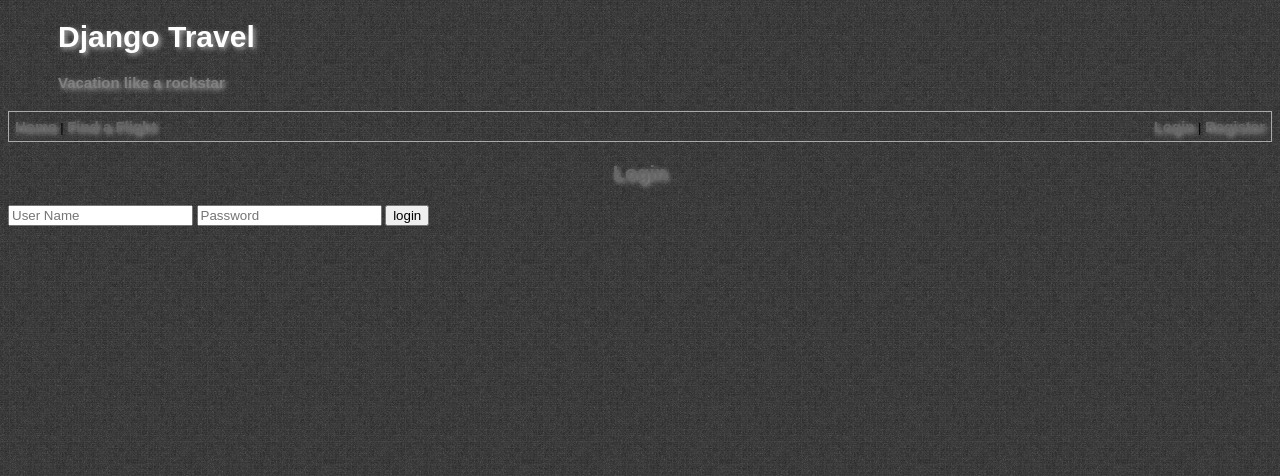
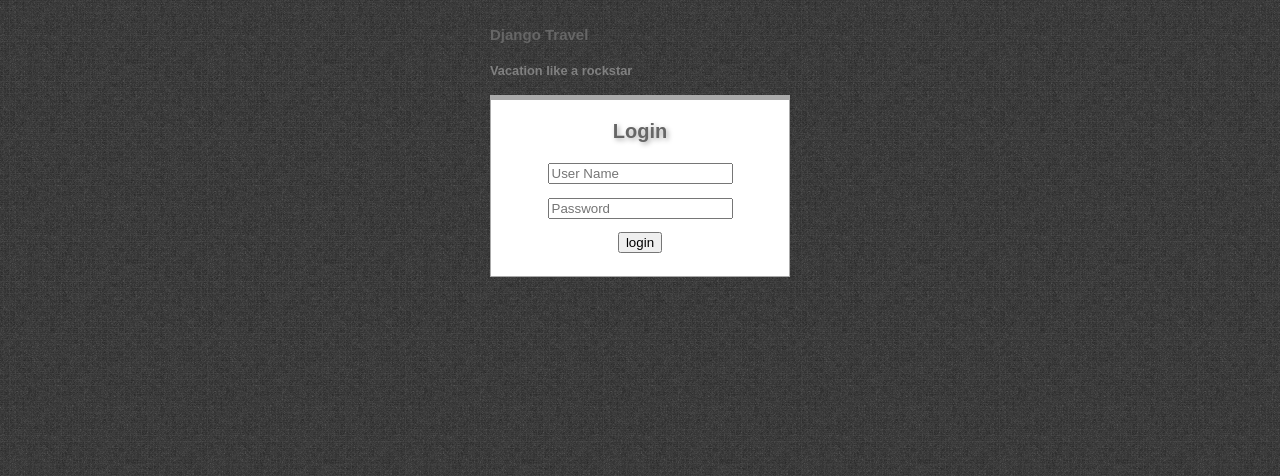
Before and after one commit to wtneal/airline_reservations, a Django app: page /login in a window 1280 px wide. Shown: the top 476 px of the page. Run offline with Django 3.2, Linux system fonts and the light colour scheme; parts of the project's set-up code (start-up, migrations or seed data) failed here and were passed over; some libraries are stand-ins or nearby versions.

Commit message:
template and style updates

```diff
--- a/static/css/style.css
+++ b/static/css/style.css
@@ -4,12 +4,18 @@ body {
     font-size: 80%;
 }
 
-h1{ font-weight: bold; text-indent: 50px;
+h1 {
+    font-weight: bold;
     color: white;
 }
+
+h1 a {
+    text-
+    font-size: 1em;
+}
+
 h4 {
     font-weight: bold;
-    text-indent: 50px;
     color: grey;
 }
 
@@ -21,7 +27,6 @@ th, td {
 
 a {
     font-size: 15px;
-    text-shadow: 2px 2px 5px #AAA;
     color: #666;
     text-decoration: none;
     font-weight: bold;
@@ -29,6 +34,10 @@ a {
 
 a:hover {
     color: #99C;
+}
+
+label {
+    display: block;
 }
 
 .page {
@@ -48,11 +57,25 @@ a:hover {
     border-style: solid;
 }
 
-.login-box {
+.login-page {
     margin: 0 auto;
     min-height: 100%;
-    width: 300px
+    width: 300px;
     position: relative;
+}
+
+.login-box {
+    background-color: white;
+    margin-bottom: 9px;
+    padding-bottom: 10px;
+    border-width: 5px 1px 1px 1px;
+    border-color: #AAAAAA;
+    border-style: solid;
+}
+
+.login-box input {
+    display: block;
+    margin: 1em auto;
 }
 
 .flight-listings {
--- a/templates/login.html
+++ b/templates/login.html
@@ -2,33 +2,15 @@
 <html lang=en>
 <head>
     <meta charset=utf-8>
-    <title>Customer Login</title>
+    <title>Login</title>
     <script src=//ajax.googleapis.com/ajax/libs/jquery/1.8.2/jquery.min.js></script>
     <link rel=stylesheet href={{ STATIC_URL }}css/style.css type=text/css media=all>
 </head>
 <body>
-	<a href="/">
-	<h1 class=logo>Django Travel</h1>
+<div class=login-page>
+    <h1 class=logo> <a href="/"> Django Travel </a> </h1>
     <h4>Vacation like a rockstar</h4>
-	</a>
-	<div id="page">
-	<table class=head-table>
-	<tr>
-	<td>
-		<a href="/">Home</a> |
-		<a href="/bookflight">Find a Flight</a>
-	</td>
-	<td align="right">
-	{% if request.session.user %}
-        Logged in as {{ request.session.user.name }}.
-		<a href="/logout/">Log out?</a>
-		{% else %}
-		<a href="/login">Login</a> |
-		<a href="/register">Register</a>
-		{% endif %}
-	</td>
-
-</tr></table>
+    <div class=login-box>
         <p class=table-label>Login</p>
         <form action=/login method=post class=login accept-charset=utf-8>
             {% csrf_token %}
```
Also changed, not shown: templates/base.html (added, +17 -0 lines), templates/book_flight.html (+6 -38 lines), templates/confirm.html (+4 -15 lines), templates/find_flight.html (+6 -33 lines), templates/page_base.html (+5 -16 lines), templates/register.html (+4 -33 lines), ar.db. Lines whose indentation alone changed are shown as unchanged.
